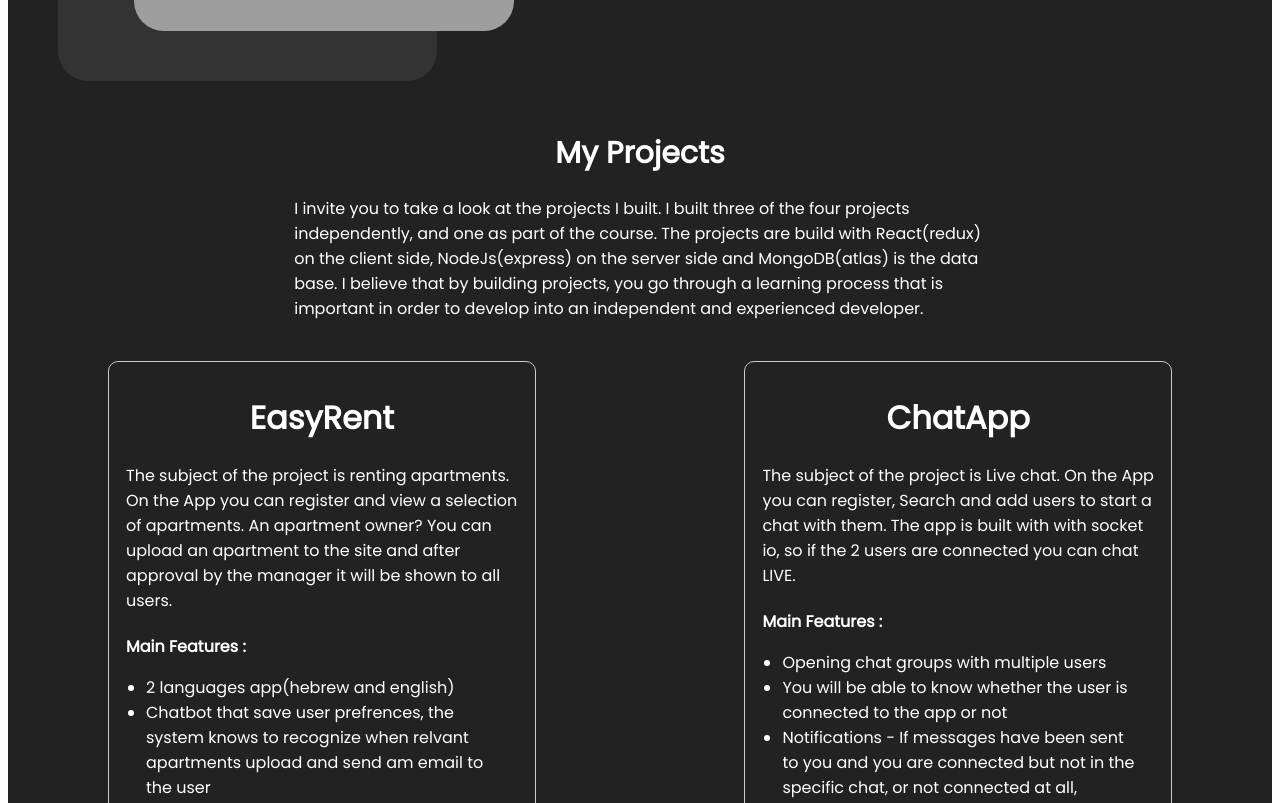
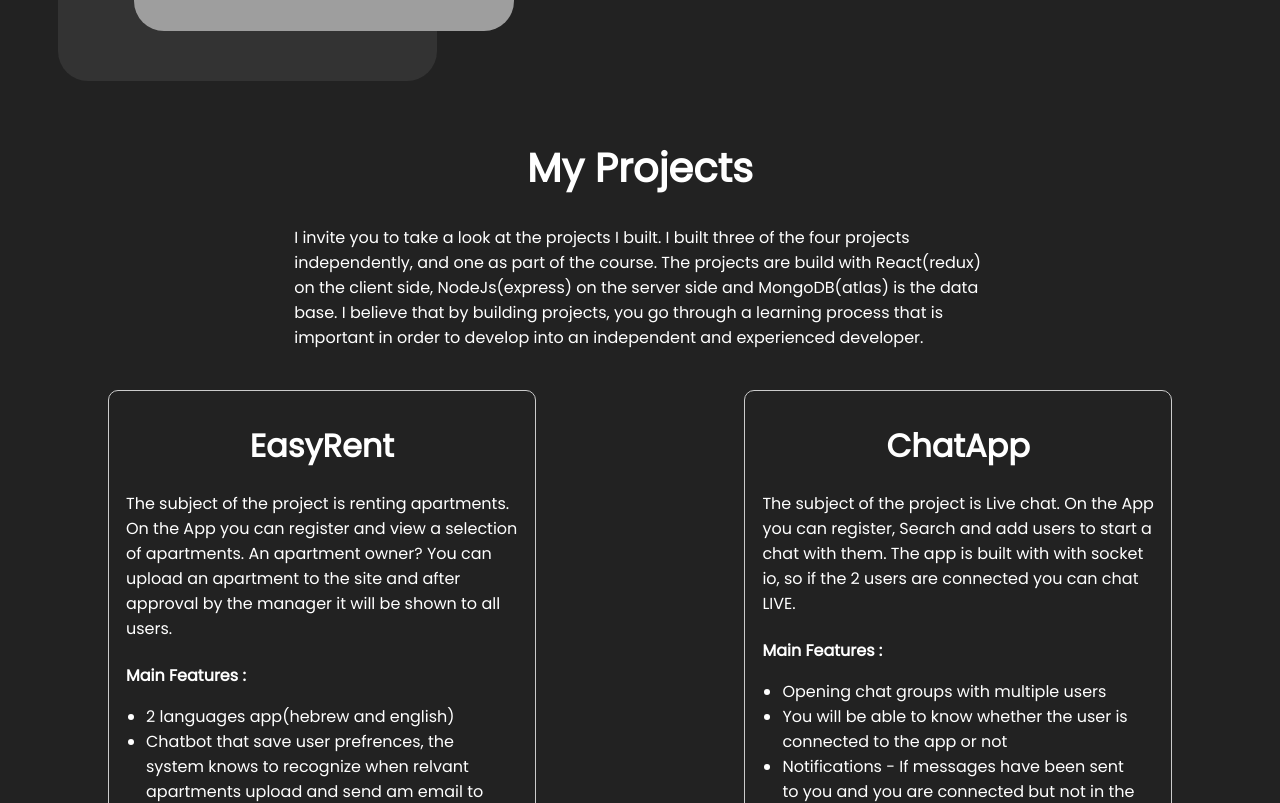
Before and after one commit to GalMalach08/portfolio, a React (Create React App) app: page / in a window 1280 px wide. Shown: the part 1177-1980 px from the top of the page. Built offline with nearby package versions, Linux system fonts and the light colour scheme; grey boxes are pictures that could not be loaded.

Commit message:
add projects

```diff
--- a/src/App.css
+++ b/src/App.css
@@ -1,5 +1,6 @@
 * {
   font-family: 'Poppins', sans-serif;
+  padding: 0px;
 }
 
 @media screen and (max-width:600px) {
--- a/src/App.jsx
+++ b/src/App.jsx
@@ -1,3 +1,4 @@
+import React, { useEffect } from "react";
 import "./App.css";
 import Intro from "./components/intro/Intro";
 import About from "./components/about/About";
@@ -11,12 +12,15 @@ function App() {
   const {
     state: { darkMode },
   } = useAppContext();
+
+  useEffect(() => {
+    document.body.style.backgroundColor = darkMode ? "#222" : "white";
+  }, [darkMode]);
+
   return (
     <div
       style={{
-        backgroundColor: darkMode ? "#222" : "white",
         color: darkMode ? "white" : "#222",
-        padding: "0px",
       }}
     >
       <Toggle />
--- a/src/components/about/about.css
+++ b/src/components/about/about.css
@@ -46,7 +46,7 @@
 
 .a-title {
   font-weight: 400;
-  font-size: 30px;
+  font-size: 40px;
 
 }
 
@@ -100,4 +100,9 @@
   .a-right {
     padding: 20px;
   }
+
+  .a-title {
+    font-size: 30px;
+
+  }
 }
--- a/src/components/product/Product.jsx
+++ b/src/components/product/Product.jsx
@@ -13,10 +13,7 @@ const Product = ({ item: { img, link, id, title, desc, features } }) => {
         rel="noreferrer"
         style={{ textDecoration: "none", color: darkMode ? "white" : "#222" }}
       >
-        <div
-          className="project-desc"
-          style={{ minHeight: id === 2 && "385px" }}
-        >
+        <div className="project-desc">
           <h1 className="project-title">{title}</h1>
           <p className="project-content">{desc}</p>
           <div className="project-features">
--- a/src/components/product/product.css
+++ b/src/components/product/product.css
@@ -6,10 +6,12 @@
   border-radius: 10px;
   margin: 20px 0px;
   transition: box-shadow .3s;
+  height: auto;
 }
 
 .project-desc {
   padding: 10px;
+  min-height: 424px;
 
 }
 
@@ -125,9 +127,7 @@
     transform: none;
   }
 
-  .project-desc {
-    height: auto
-  }
+
 
 
 }
--- a/src/components/productList/productList.css
+++ b/src/components/productList/productList.css
@@ -12,7 +12,7 @@
 }
 
 .pl-title {
-  font-size: 30px;
+  font-size: 40px;
   font-weight: 600;
 }
 
@@ -45,4 +45,10 @@
   .pl-list {
     flex-direction: column;
   }
+
+  .pl-title {
+    font-size: 30px;
+
+  }
+
 }
```
Also changed, not shown: 1 other file (tests, documents, lock files or other folders).
